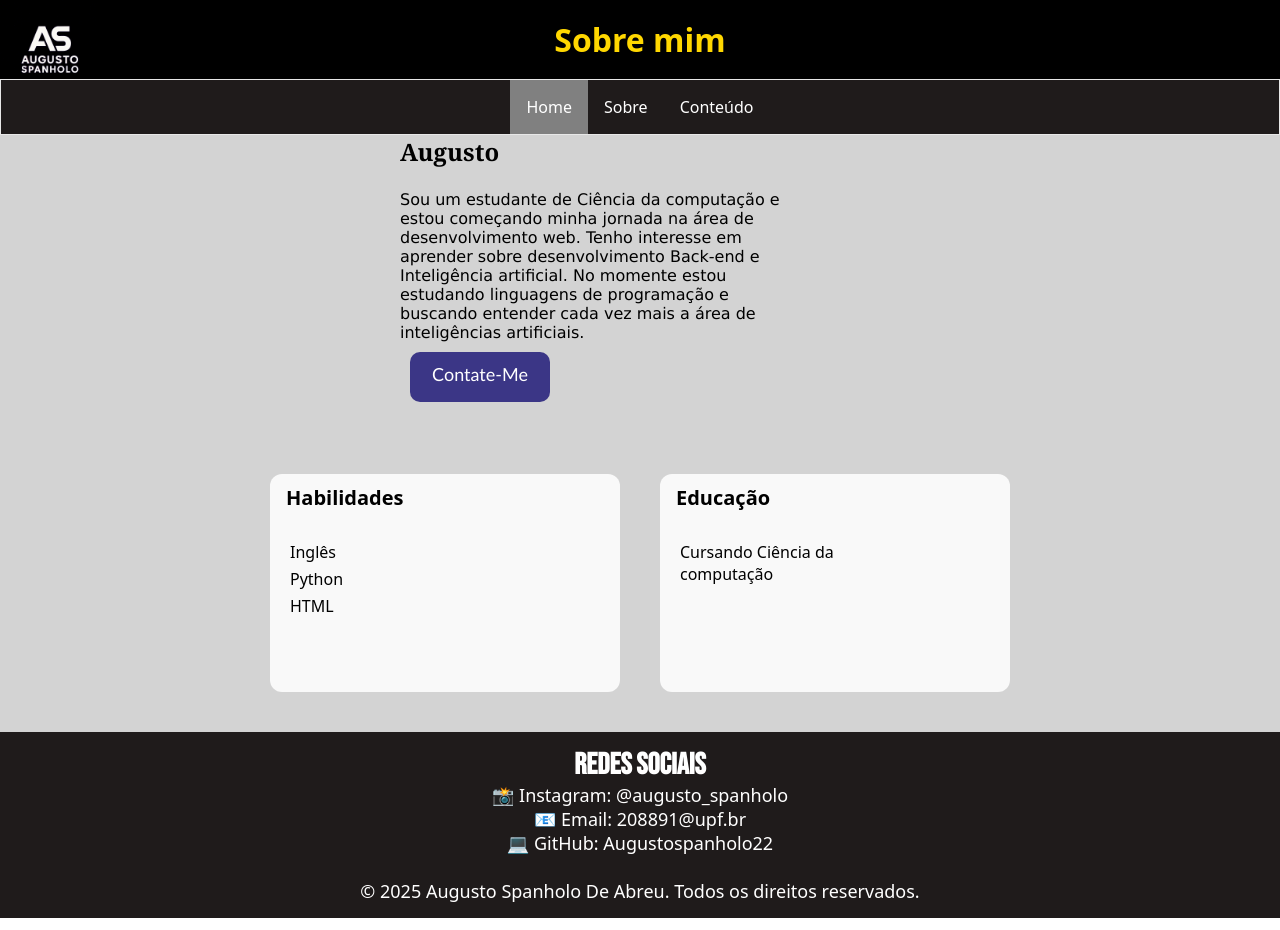
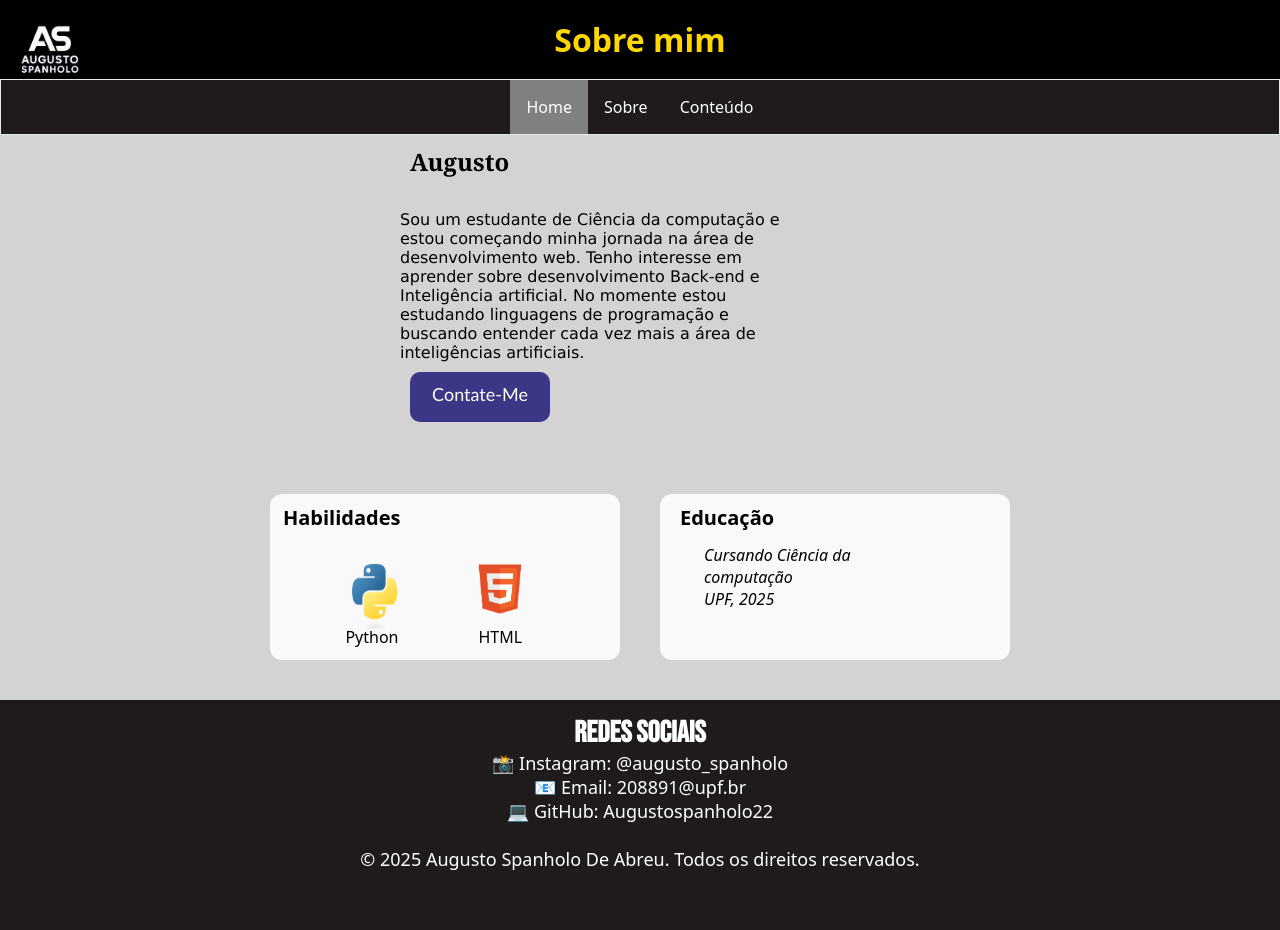
Before and after one commit to augustospanholo22/Trabalho-Web-Lab, a plain HTML site: page sobre.html in a window 1280 px wide. Drawn offline with Linux system fonts and the light colour scheme.

Commit message:
Só falta o conteudo

```diff
--- a/css/main.css
+++ b/css/main.css
@@ -54,6 +54,7 @@ nav {
     padding:20px;
     font-size: large;
     line-height: 1.5;
+    height: 600px;
 }
 .main_principal > p {
     position: relative;
@@ -88,7 +89,7 @@ nav {
     margin: 0px;
     padding: 15px;
     font-size: large;
-
+    height: 200px;
 }
 .redes {
     font-family: 'Bebas Neue', sans-serif;
@@ -163,6 +164,7 @@ article {
 
 article > h2 {
     font-family:Cambria, Cochin, Georgia, Times, 'Times New Roman', serif;
+    padding: 10px;
 }
 
 article > p {
@@ -210,22 +212,61 @@ article > p {
     margin: 10px;
     width: 250px;
     border-radius: 12px;
+    display: flex;
+    flex-direction: row;
+    justify-content: center;
+
 
 }
-.card > h3 {
+.card > .Habilidades {
     position: relative;
-    right: 34px;
+    left: 55px;
     bottom: 40px;
     font-size: 20px;
     margin-bottom: 10px;
+}
 
+.card > .educacao {
+    position: relative;
+    right: 30px;
+    bottom: 40px;
+    font-size: 20px;
+    margin-bottom: 10px;
+}
+
+.card > .elementos {
+    display: flex;
+    margin: 5px 0;
+    position: relative;
+    justify-content: space-around;
+    align-items: center;
+    justify-content: space-around;
+    right: 0px;
+    top: 60px;
+    gap: 80px;
+}
+.card > .faculdade {
+    position: relative;
+    right: 100px;
+    display: block;
+    flex-direction: row;
+    align-items: center;
+    font-style: italic;
 
 }
 
-.card > p {
-    margin: 5px 0;
+.python {
+    width: 50px;
     position: relative;
-    right: 30px;
-    bottom: 20px;
+    right: 170px;
+    top: 20px;
 
 }
+
+.html {
+    height: 50px;
+    width: 90px;
+    position: relative;
+    right: 117px;
+    top: 20px;
+}
--- a/sobre.html
+++ b/sobre.html
@@ -3,7 +3,7 @@
 <head>
     <meta charset="UTF-8">
     <meta name="viewport" content="width=device-width, initial-scale=1.0">
-    <title>Document</title>
+    <title>Sobre Mim</title>
     <link rel="stylesheet" href="css/main.css">
 </head>
 <body>
@@ -34,14 +34,20 @@
         <section>
             <div class="conteiner">
                 <div class="card">
-                    <h3>Habilidades</h3>
-                    <p>Inglês</p>
-                    <p>Python</p>
-                    <p>HTML</p>
+                    <h3 class="Habilidades">Habilidades</h3>
+                    <div class="elementos">
+                        <p>Python</p>
+                        <p>HTML</p>
+                    </div>
+                    <img src="img/Python-logo-notext.svg.png" class="python">
+                    <img src="img/HTML-5-Badge-Logo.png" class="html">
                 </div>
                 <div class="card">
-                    <h3>Educação</h3>
-                    <p>Cursando Ciência da computação</p>
+                    <h3 class="educacao">Educação</h3>
+                    <div class="faculdade">
+                        <p>Cursando Ciência da computação</p>
+                        <p>UPF, 2025</p>
+                    </div>
                 </div>
             </div>
         </section>
```
Also changed, not shown: contato.html (+1 -1 lines), conteudo.html (+12 -0 lines), index.html (+1 -5 lines), img/HTML-5-Badge-Logo.png (added), img/Python-logo-notext.svg.png (added).
